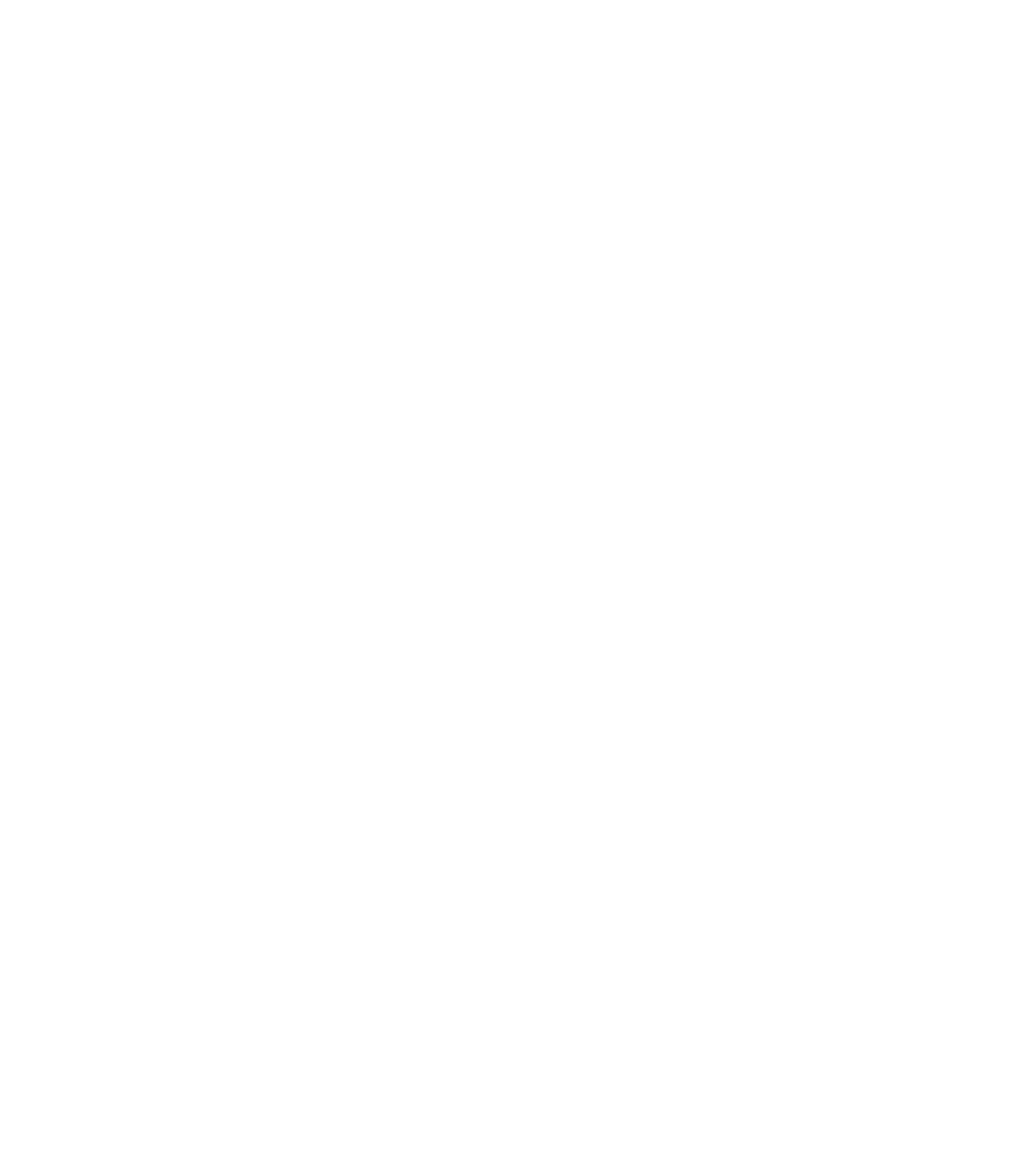
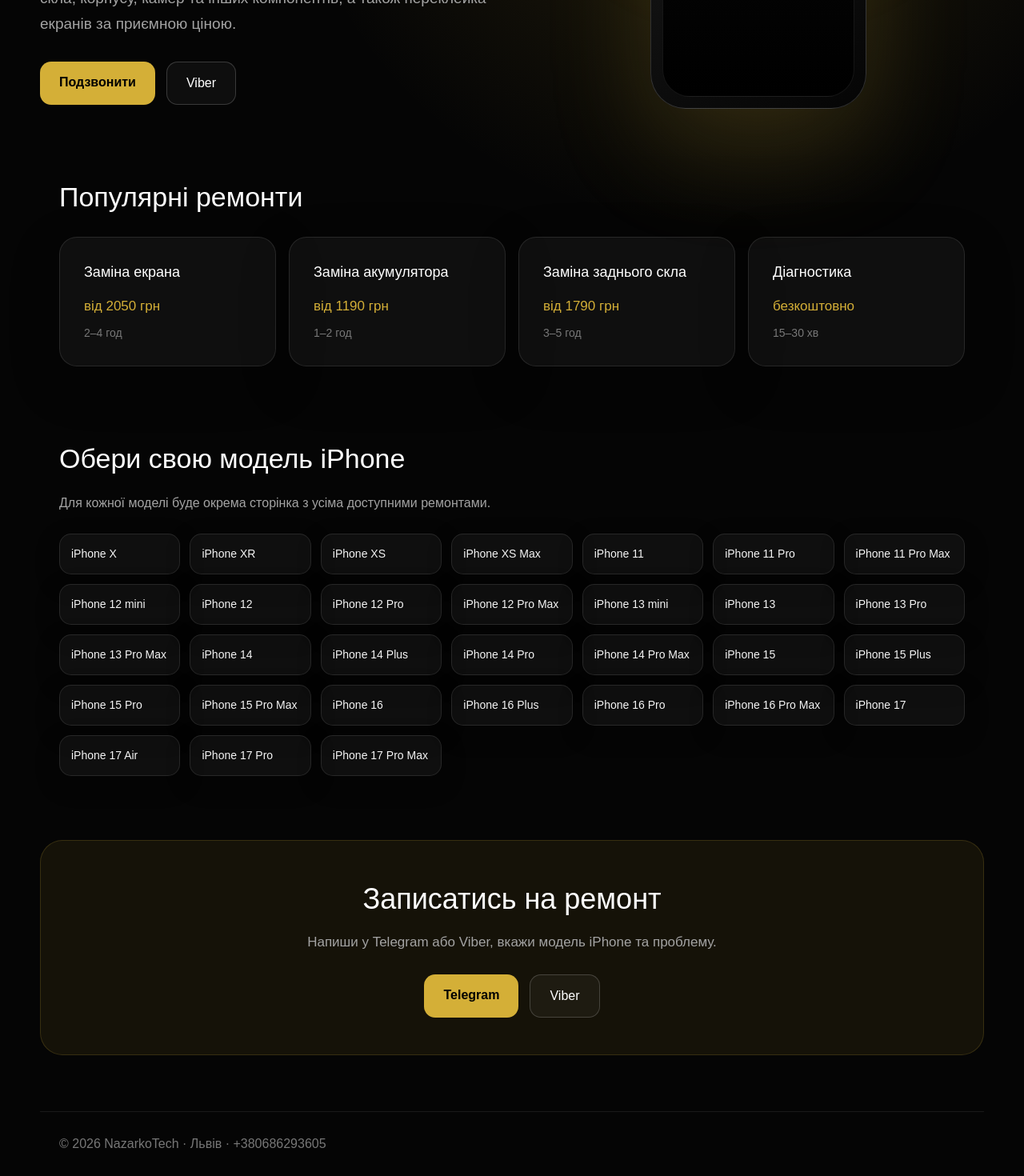
Before and after one commit to NazarkoMi/nazarkotech, a Next.js app: page / in a window 1280 px wide. Shown: the part 568-2038 px from the top of the page at 80% size. Before the commit the page ends 800 px from the top, so only its background shows below. Built offline with nearby package versions, Linux system fonts and the light colour scheme.

Commit message:
Fix homepage render

```diff
--- a/app/page.tsx
+++ b/app/page.tsx
@@ -5,6 +5,38 @@
 
 export default function Home() {
   return (
+    <main style={page}>
+      <Header />
+      <Hero />
+      <RepairCards />
+      <ModelsGrid />
+
+      <section style={ctaWrap}>
+        <h2 style={ctaTitle}>Записатись на ремонт</h2>
+
+        <p style={ctaText}>
+          Напиши у Telegram або Viber, вкажи модель iPhone та проблему.
+        </p>
+
+        <div style={buttonCenter}>
+          <a href="https://t.me/NazarkoMi" style={goldButton} className="btn">
+            Telegram
+          </a>
+
+          <a
+            href="viber://chat?number=%2B380686293605"
+            style={darkButton}
+            className="btn"
+          >
+            Viber
+          </a>
+        </div>
+      </section>
+
+      <footer style={footer}>
+        © 2026 NazarkoTech · Львів · +380686293605
+      </footer>
+
       <style>{`
         * {
           box-sizing: border-box;
@@ -31,7 +63,6 @@
         .repair-card:hover,
         .model-card:hover {
           transform: translateY(-6px) scale(1.03);
-    background: rgba(212,175,55,0.08);
           border-color: rgba(212, 175, 55, 0.65) !important;
           box-shadow:
             0 20px 70px rgba(212, 175, 55, 0.16),
@@ -63,6 +94,7 @@
           }
         }
       `}</style>
+    </main>
   );
 }
 
--- a/app/remont-iphone/[model]/page.tsx
+++ b/app/remont-iphone/[model]/page.tsx
@@ -42,7 +42,7 @@
     modelData?.name || formatModel(resolvedParams.model);
 
   return {
-    title: `Ремонт ${modelName} у Львові | NazarkoTech`,
+    title: `Ремонт ${modelName} у Львові | NazarkoTech.`,
     description: `Професійний ремонт ${modelName} у Львові. Заміна скла, акумулятора, заднього скла, камер та інших компонентів.`,
   };
 }
@@ -58,7 +58,7 @@
         <Header />
         <section style={hero}>
         <p style={eyebrow}>
-          NazarkoTech · Ремонт iPhone
+          NazarkoTech. · Ремонт iPhone
         </p>
 
         <h1 style={title}>
```
Lines whose indentation alone changed are shown as unchanged.
